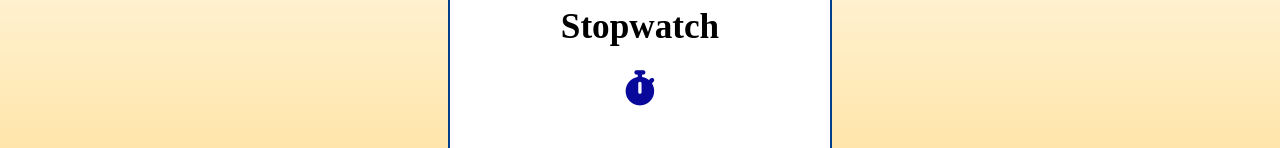
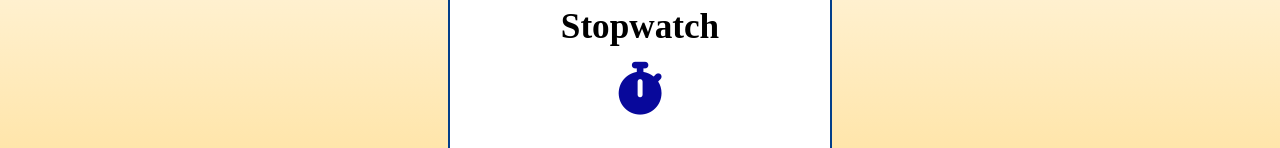
Before and after one commit to Anjali-Singh02/Stopwatch, a plain HTML site: page index.html in a window 1280 px wide. Shown: the part 199-347 px from the top of the page. Drawn offline with Linux system fonts and the light colour scheme.

Commit message:
Update index.html

```diff
--- a/index.html
+++ b/index.html
@@ -14,7 +14,7 @@
 
     <div class="container">
         <h1>Stopwatch </h1>
-        <h1><i class="fa-sharp fa-solid fa-stopwatch"></i></h1>
+        <h1><i class="fa-sharp fa-solid fa-stopwatch fa-xl"></i></h1>
         <div class="timer-container">
             <div id="hr">00</div>
             <span>:</span>
```
